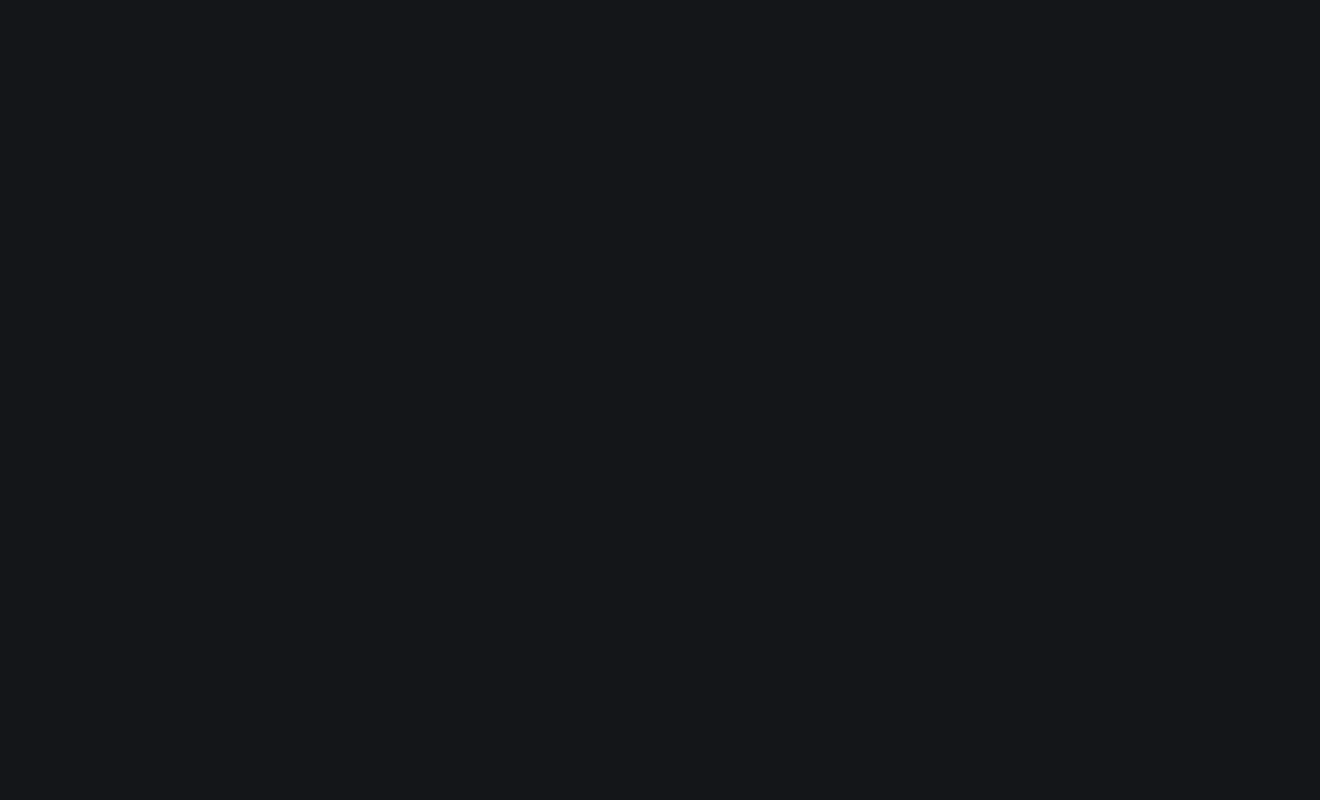
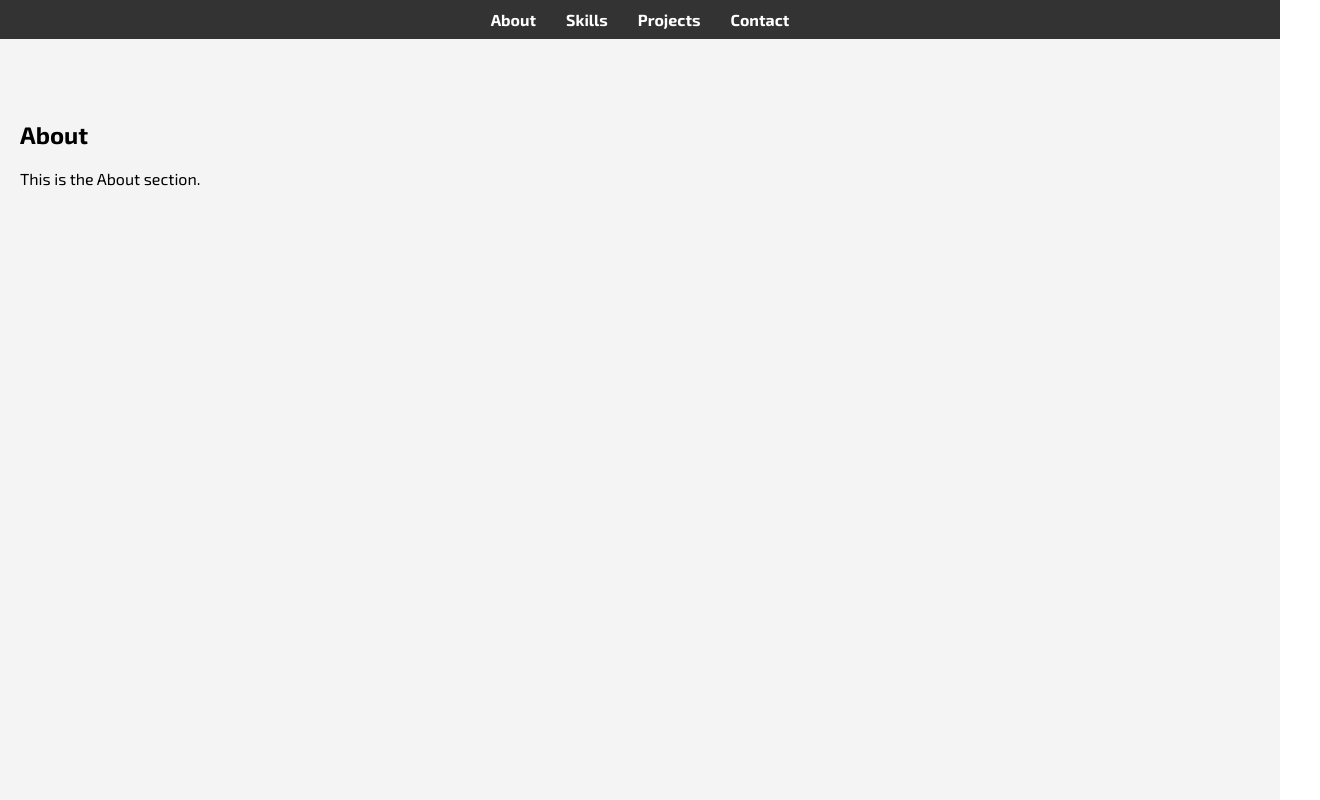
Before and after one commit to SANDHOSH02/Vite-React-.js, a React (Vite) app in the folder portfolio/: page / in a window 1280 px wide. Shown: the top 800 px of the page, 1320 px wide, since content can reach past the window. Built offline with nearby package versions, Linux system fonts and the light colour scheme; a web font is replaced by a local one.

Commit message:
add simple template

```diff
--- a/portfolio/src/main.jsx
+++ b/portfolio/src/main.jsx
@@ -8,4 +8,5 @@ createRoot(document.getElementById('root')).render(
   <StrictMode>
     <PortfolioSady />
   </StrictMode>
+
 );
--- a/portfolio/src/portfoliosady.css
+++ b/portfolio/src/portfoliosady.css
@@ -2,7 +2,70 @@
 
 body {
     font-family: "Exo 2", sans-serif;
-    margin: 0px;
-    padding: 0px;
-    background-color: #141619;
+    margin: 0;
+    padding: 0;
+    scroll-behavior: smooth; /* Enables smooth scrolling */
 }
+
+header {
+    position: fixed;
+    width: 100%;
+    background-color: #333;
+    color: white;
+    padding: 10px 0;
+    text-align: center;
+    z-index: 1000;
+}
+
+header nav ul {
+    list-style: none;
+    margin: 0;
+    padding: 0;
+    display: flex;
+    justify-content: center;
+}
+
+header nav ul li {
+    margin: 0 15px;
+}
+
+header nav ul li a {
+    color: white;
+    text-decoration: none;
+    font-weight: bold;
+}
+
+.section {
+    padding: 100px 20px;
+    min-height: 100vh;
+}
+
+#about {
+    background-color: #f4f4f4;
+}
+
+#skills {
+    background-color: #e0e0e0;
+}
+
+#projects {
+    background-color: #cccccc;
+}
+
+#contact {
+    background-color: #b0b0b0;
+}
+
+footer {
+    background-color: #333;
+    color: white;
+    text-align: center;
+    padding: 20px;
+    position: relative;
+    bottom: 0;
+    width: 100%;
+}
+
+main {
+    padding-top: 60px; /* To offset the fixed header */
+}
--- a/portfolio/src/portfoliosady.jsx
+++ b/portfolio/src/portfoliosady.jsx
@@ -3,9 +3,48 @@ import './portfoliosady.css';
 
 const PortfolioSady = () => {
   return (
-    <div className='Container'>
+    <>
+    <header>
+        <nav>
+          <ul>
+            <li><a href="#about">About</a></li>
+            <li><a href="#skills">Skills</a></li>
+            <li><a href="#projects">Projects</a></li>
+            <li><a href="#contact">Contact</a></li>
+          </ul>
+        </nav>
+      </header>
 
-    </div>
+      {/* About Section */}
+      <section id="about" className="section">
+        <h1>About</h1>
+        <p>This is the About section.</p>
+      </section>
+
+      {/* Skills Section */}
+      <section id="skills" className="section">
+        <h1>Skills</h1>
+        <p>This is the Skills section.</p>
+      </section>
+
+      {/* Projects Section */}
+      <section id="projects" className="section">
+        <h1>Projects</h1>
+        <p>This is the Projects section.</p>
+      </section>
+
+      {/* Contact Section */}
+      <section id="contact" className="section">
+        <h1>Contact</h1>
+        <p>This is the Contact section.</p>
+      </section>
+
+      {/* Footer */}
+      <footer>
+        <p>© 2024 Your Name. All rights reserved.</p>
+      </footer>
+
+      </>
   );
 }
 
```
